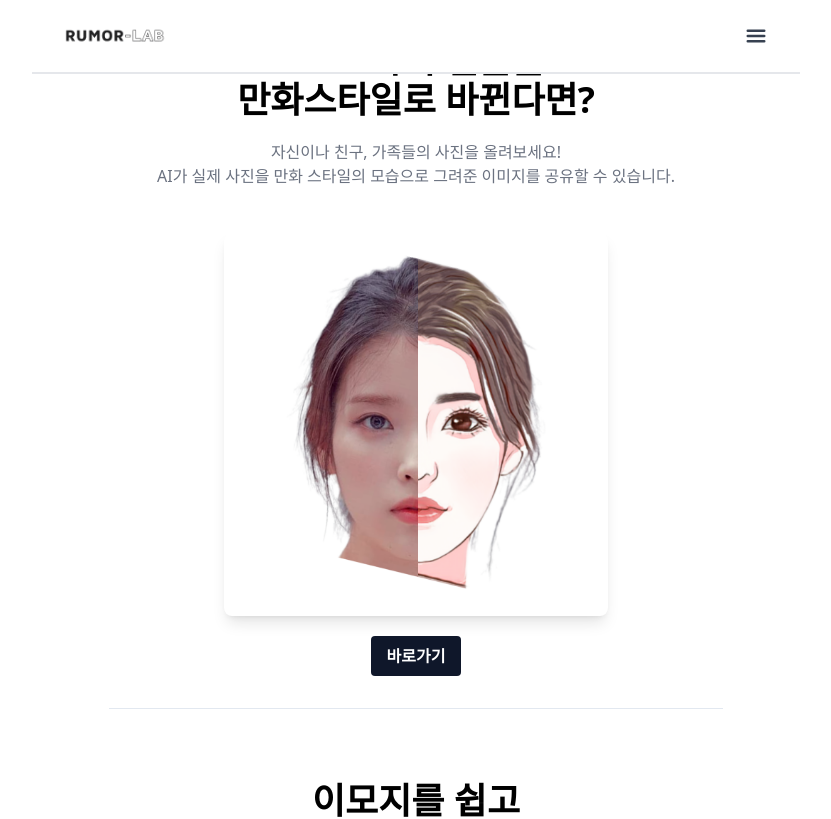
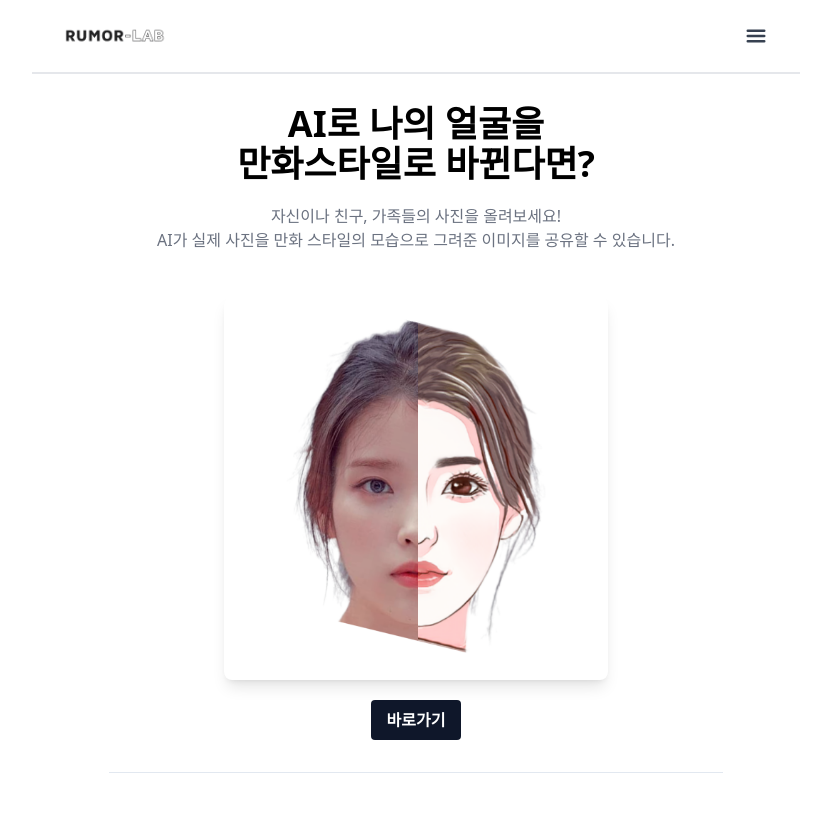
Before and after one commit to rumor1993/rumor-lab-front, a SvelteKit app: page / in a window 1280 px wide. Shown: the top 819 px of the page, without its empty margins (224-1055 px from the left). Built offline with nearby package versions, Linux system fonts and the light colour scheme.

Commit message:
css 수정

```diff
--- a/src/routes/+layout.svelte
+++ b/src/routes/+layout.svelte
@@ -10,12 +10,12 @@
 
 
 <style lang="postcss">
+
     /* PC (해상도 1024px)*/
     @media all and (min-width:1024px) {
         :global(html) {
             width: 768px;
             margin: 0 auto;
-            margin-top: 72px;
         }
 
         :global(header) {
@@ -30,7 +30,6 @@
         :global(html) {
             width: 560px;
             margin: 0 auto;
-            margin-top: 72px;
         }
 
         :global(header) {
@@ -44,7 +43,6 @@
         :global(html) {
             width: 420px;
             margin: 0 auto;
-            margin-top: 72px;
             justify-content: center;
         }
 
--- a/src/routes/Header.svelte
+++ b/src/routes/Header.svelte
@@ -24,3 +24,4 @@
             </div>
         </nav>
     </header>
+    <div class="w-full h-16"></div>
```
